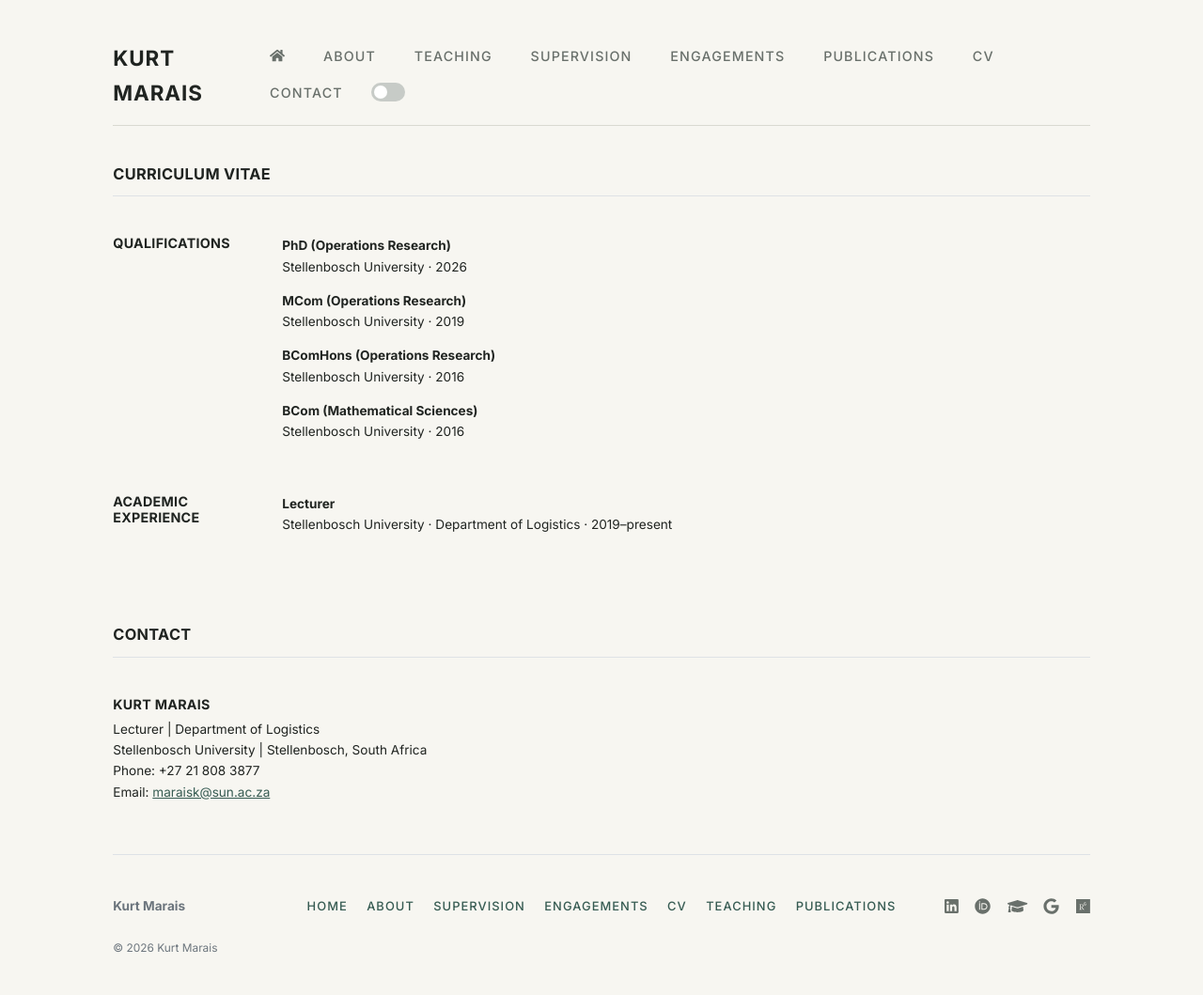
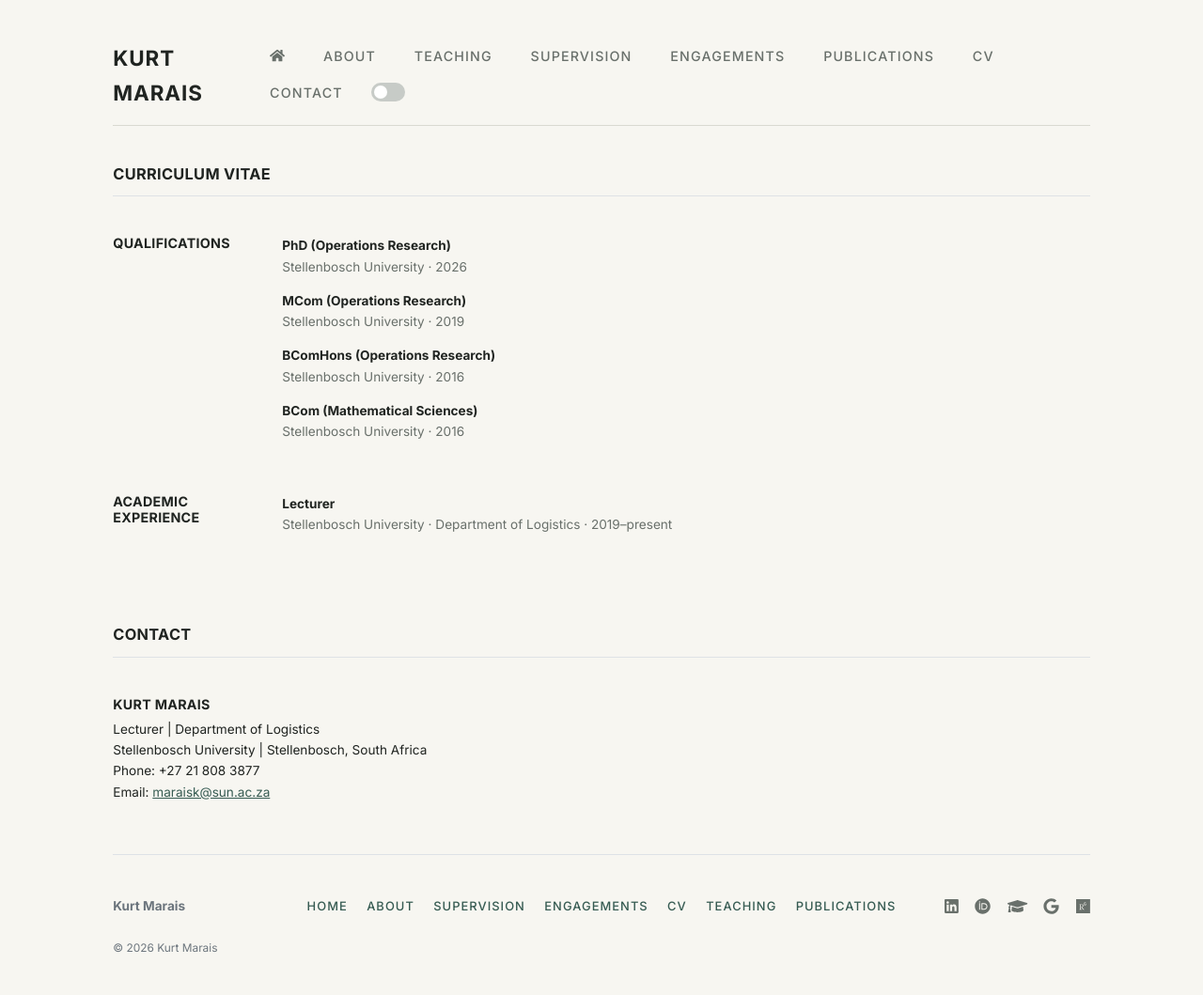
Before and after one commit to kurtmarais/kurtmarais.github.io, a Jekyll site: the page built from cv.md, in a window 1280 px wide. Shown: the whole page at 94% size. Built offline with Jekyll 4.4.1, drawn with Linux system fonts in a browser that asks for light colours.

Commit message:
Add files via upload

```diff
--- a/_sass/main.scss
+++ b/_sass/main.scss
@@ -410,6 +410,13 @@
   color: #69706b;
   font-size: 0.95rem;
   line-height: 1.6;
+}
+
+
+/* CV — entries (title + meta as one block, single line break between them) */
+
+.cv-entry-meta {
+  color: #69706b;
 }
 
 .publication-featured-badge {
@@ -1217,6 +1224,10 @@
   color: #aeb3ae;
 }
 
+body.dark-mode .cv-entry-meta {
+  color: #aeb3ae;
+}
+
 /* LINKS */
 
 body.dark-mode .text-link {
```
